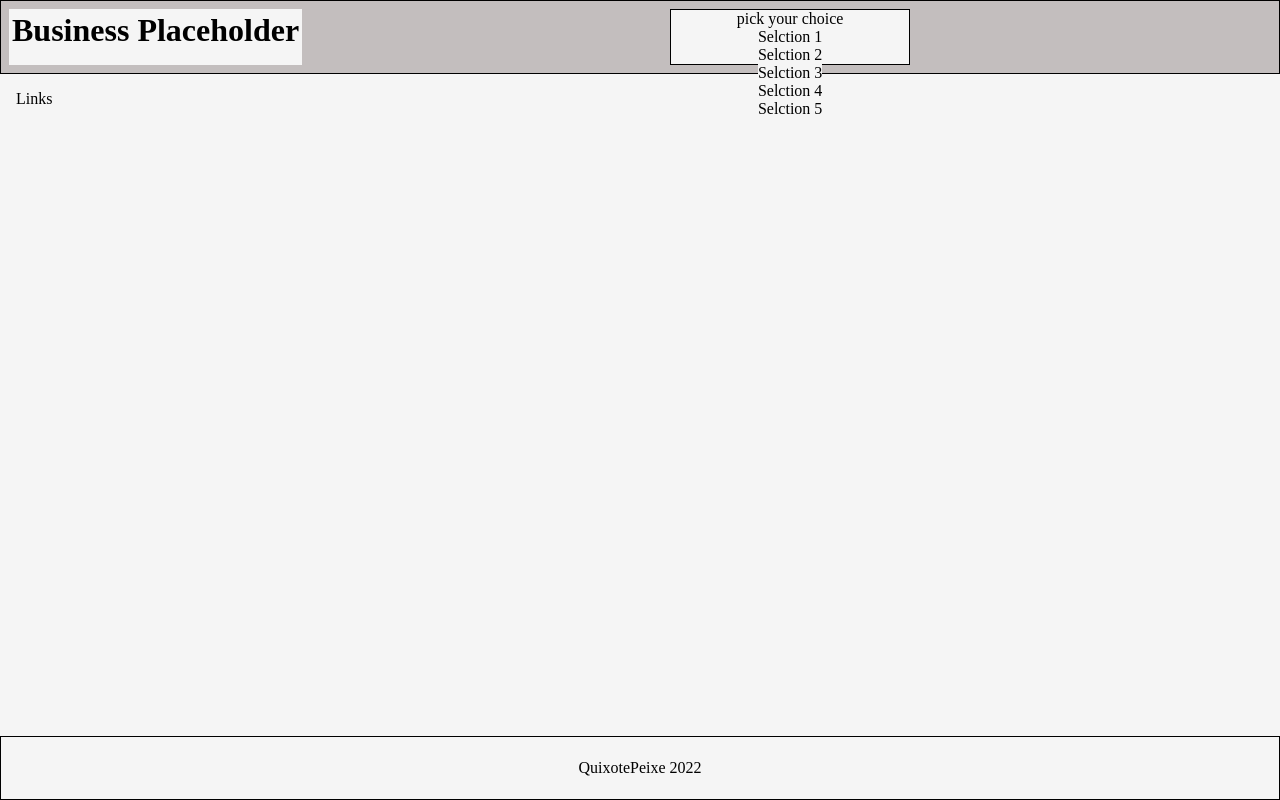
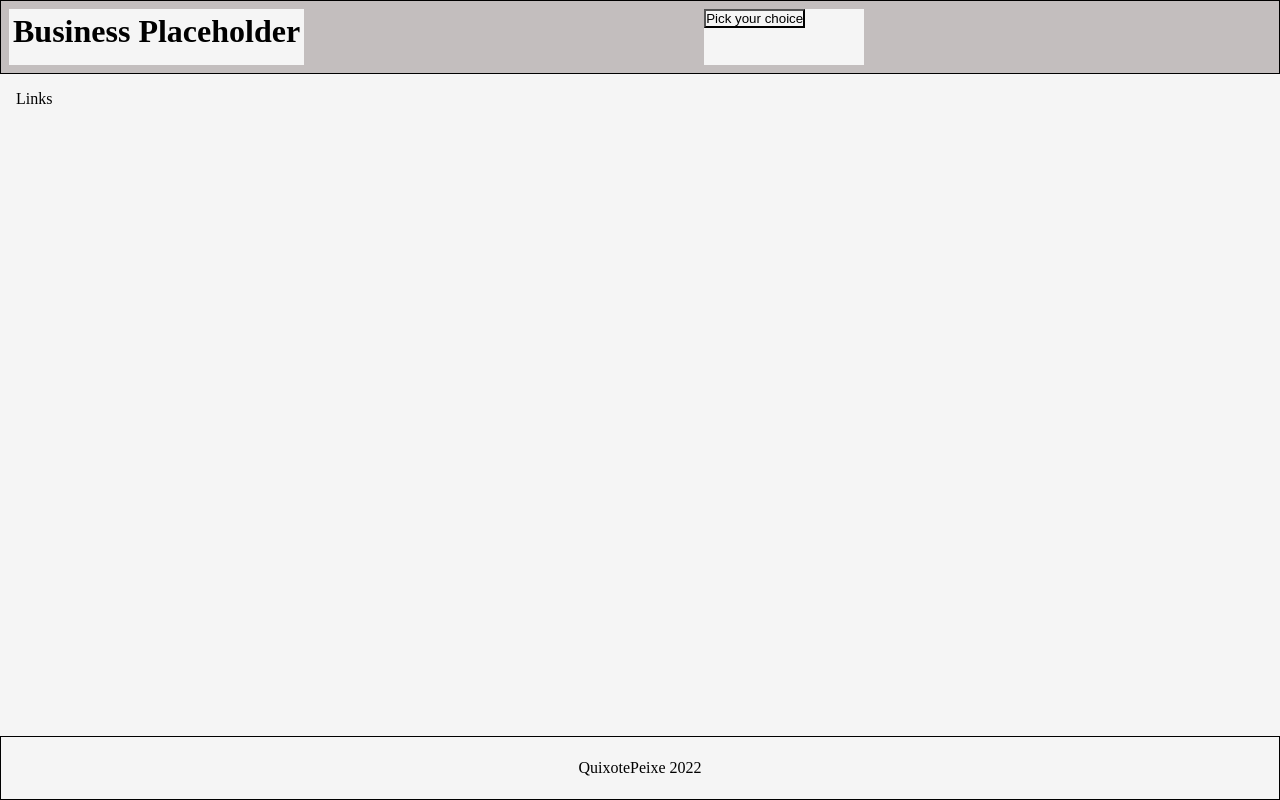
Before and after one commit to SalamanderCtesiphon/Dynamic-User-Interface, a plain HTML site: page index.html in a window 1280 px wide. Drawn offline with Linux system fonts and the light colour scheme.

Commit message:
added the dropdown menu and positioned it

```diff
--- a/index.html
+++ b/index.html
@@ -12,16 +12,14 @@
     <div class="page">
         <div class="header">
             <h1>Business Placeholder</h1>
-            <ul>
-                <li class="dropDownMenu">pick your choice</li>
-                <div class="dropDown">
-                    <li>Selction 1</li>
-                    <li>Selction 2</li>
-                    <li>Selction 3</li>
-                    <li>Selction 4</li>
-                    <li>Selction 5</li>
+            <div class="dropdown">
+                <button class="dropbtn">Pick your choice</button>
+                <div class="dropdown-content">
+                    <a>Selection One</a>
+                    <a>Selection Two</a>
+                    <a>Selection Three</a>
                 </div>
-            </ul>
+            </div>
         </div>
         <div class="sidebar">
             <div>Links</div>
--- a/style.css
+++ b/style.css
@@ -16,26 +16,37 @@
 .header {
     grid-column: 1 / 21;
     grid-row: 1 / 3;
-    display: flex;
     border: 1px solid black;
     background-color: rgba(179, 172, 172, 0.745);
     padding: 8px;
+    display: flex;
+    align-items: top;
 }
 
 h1 {
-    padding: 3px;
+    padding: 4px;
 }
 
-ul {
-    list-style-type: none;
-    display: flex;
-    flex-direction: column;
-    align-items: center;
-    margin-left: 23rem;
-    border: 1px solid black;
-    width: 15rem;
-}
+.dropdown {
+    position: relative;
+    display: inline-block;
+    margin-left: 25rem;
+    width: 10rem;
+  }
 
+  .dropdown-content {
+    display: none;
+    position: absolute;
+    background-color: #f9f9f9;
+    min-width: 160px;
+    box-shadow: 0px 8px 16px 0px rgba(0,0,0,0.2);
+    padding: 12px 16px;
+    z-index: 1;
+  }
+
+  .dropdown:hover .dropdown-content {
+    display: block;
+  }
 
 .sidebar {
     grid-column: 1 / 3;
```
